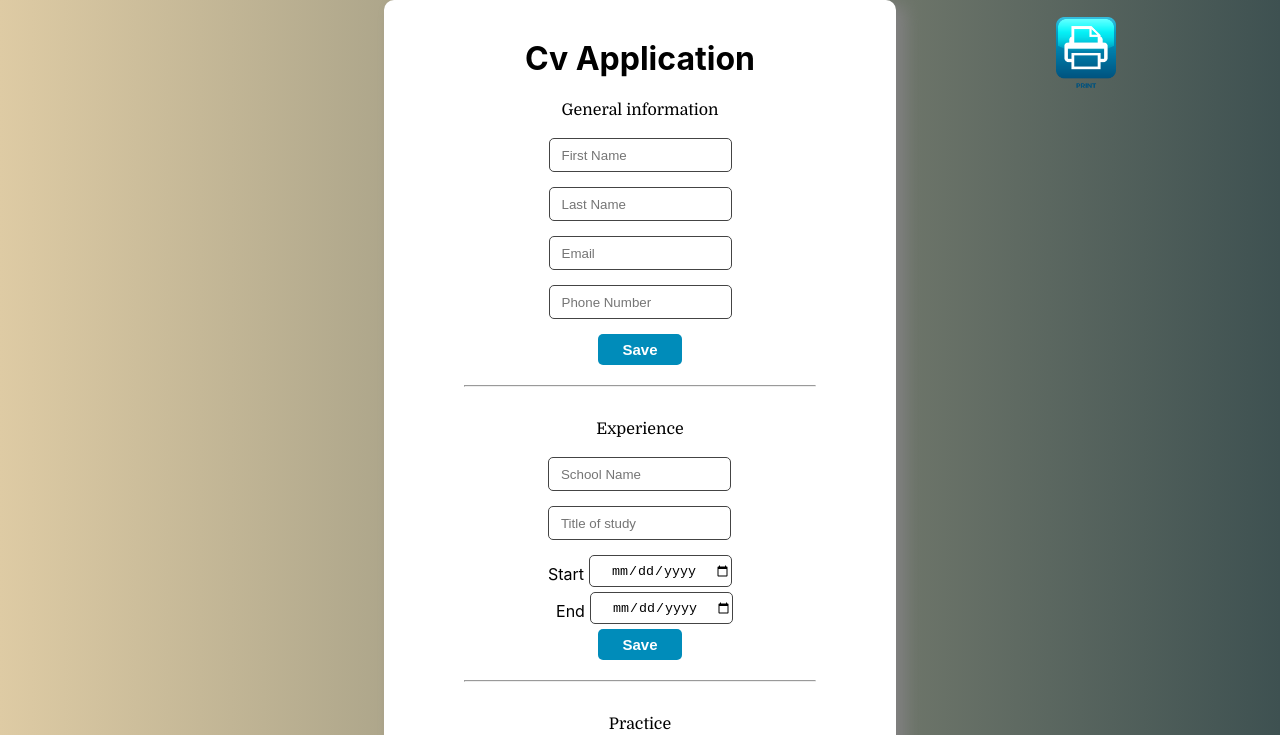
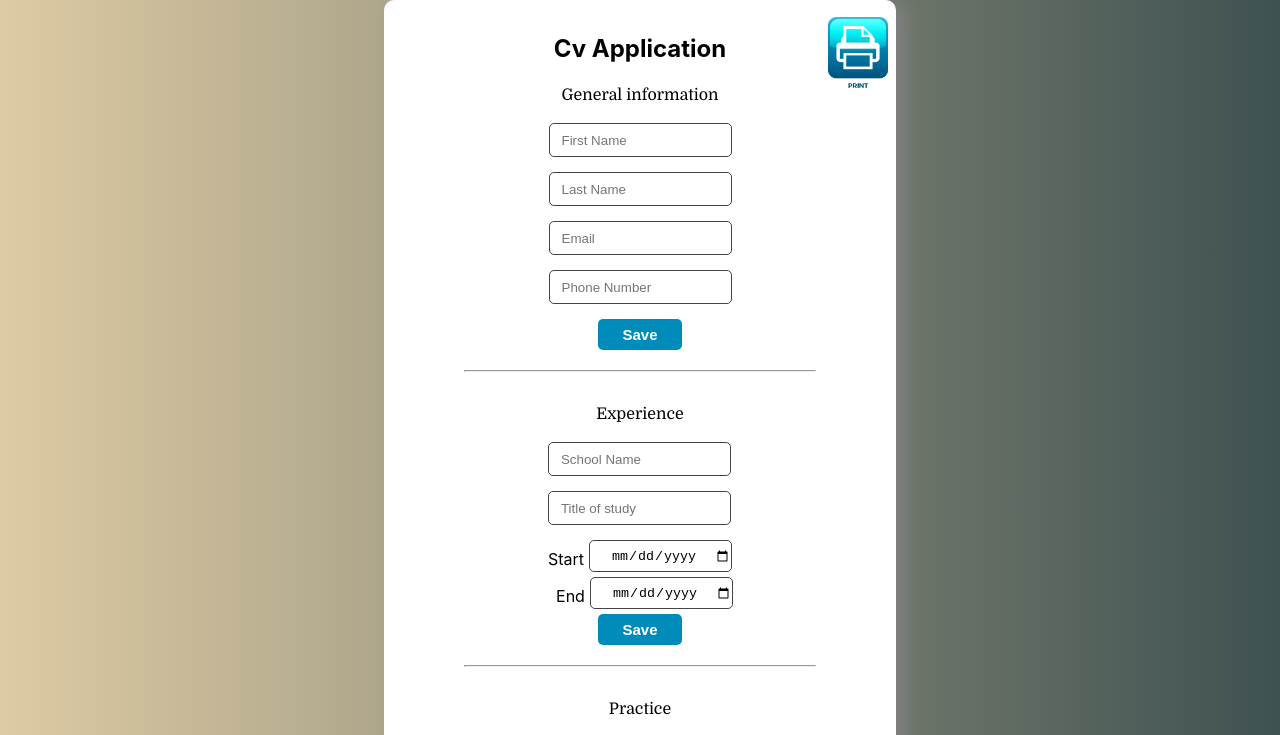
Before and after one commit to stefanpython/cv-project, a React (Create React App) app: page / in a window 1280 px wide. Shown: the top 735 px of the page. Built offline with nearby package versions, Linux system fonts and the light colour scheme; a web font is replaced by a local one.

Commit message:
Implement react-to-print

```diff
--- a/src/App.css
+++ b/src/App.css
@@ -94,8 +94,7 @@ h3 {
 
 img {
   width: 60px;
-  display: inline-block;
-  margin-left: 42em;
+  margin-left: 85%;
   margin-bottom: -5em;
 }
 
@@ -103,3 +102,9 @@ img:hover {
   transform: scale(1.2);
   transition: 0.7s;
 }
+
+@media print {
+  .printPageButton {
+    display: none;
+  }
+}
--- a/src/App.js
+++ b/src/App.js
@@ -2,17 +2,31 @@ import "./App.css";
 import General from "./components/General";
 import Experience from "./components/Experience";
 import Practice from "./components/Practice";
+import { useReactToPrint } from "react-to-print";
+import { useRef } from "react";
 
 function App() {
+  const componentRef = useRef();
+  const handlePrint = useReactToPrint({
+    content: () => componentRef.current,
+  });
+
   return (
     <div className="app--container">
-      <img src="print.png" alt="print icon" />
-      <h1 className="cv--title">Cv Application</h1>
-      <br />
+      <section ref={componentRef}>
+        <img
+          className="printPageButton"
+          onClick={handlePrint}
+          src="print.png"
+          alt="print icon"
+        />
+        <h1 className="cv--title">Cv Application</h1>
+        <br />
 
-      <General />
-      <Experience />
-      <Practice />
+        <General />
+        <Experience />
+        <Practice />
+      </section>
     </div>
   );
 }
--- a/src/components/Experience.js
+++ b/src/components/Experience.js
@@ -85,7 +85,9 @@ class Experience extends Component {
                   />
                 </div>
 
-                <button type="submit">Save</button>
+                <button className="printPageButton" type="submit">
+                  Save
+                </button>
                 <br />
                 <br />
               </form>
@@ -116,7 +118,7 @@ class Experience extends Component {
             </p>
 
             <button
-              className="edit--btn"
+              className="edit--btn printPageButton"
               onClick={() => this.setState({ editMode: true })}
             >
               Edit
@@ -167,7 +169,9 @@ class Experience extends Component {
                 />
               </div>
 
-              <button type="submit">Save</button>
+              <button className="printPageButton" type="submit">
+                Save
+              </button>
               <br />
               <br />
             </form>
--- a/src/components/General.js
+++ b/src/components/General.js
@@ -74,7 +74,9 @@ class General extends Component {
                 value={this.state.number}
               />
 
-              <button type="submit">Save</button>
+              <button className="printPageButton" type="submit">
+                Save
+              </button>
               <br />
               <br />
             </form>
@@ -103,7 +105,7 @@ class General extends Component {
             </p>
 
             <button
-              className="edit--btn"
+              className="edit--btn printPageButton"
               onClick={() => this.setState({ editMode: true })}
             >
               Edit
@@ -143,7 +145,9 @@ class General extends Component {
               placeholder="Phone Number"
             />
 
-            <button type="submit">Save</button>
+            <button className="printPageButton" type="submit">
+              Save
+            </button>
             <br />
             <br />
           </form>
--- a/src/components/Practice.js
+++ b/src/components/Practice.js
@@ -92,7 +92,9 @@ class Practice extends Component {
                   />
                 </div>
 
-                <button type="submit">Save</button>
+                <button className="printPageButton" type="submit">
+                  Save
+                </button>
                 <br />
                 <br />
               </form>
@@ -127,7 +129,7 @@ class Practice extends Component {
             </p>
 
             <button
-              className="edit--btn"
+              className="edit--btn printPageButton"
               onClick={() => this.setState({ editMode: true })}
             >
               Edit
@@ -184,7 +186,9 @@ class Practice extends Component {
                 />
               </div>
 
-              <button type="submit">Save</button>
+              <button className="printPageButton" type="submit">
+                Save
+              </button>
               <br />
               <br />
             </form>
```
